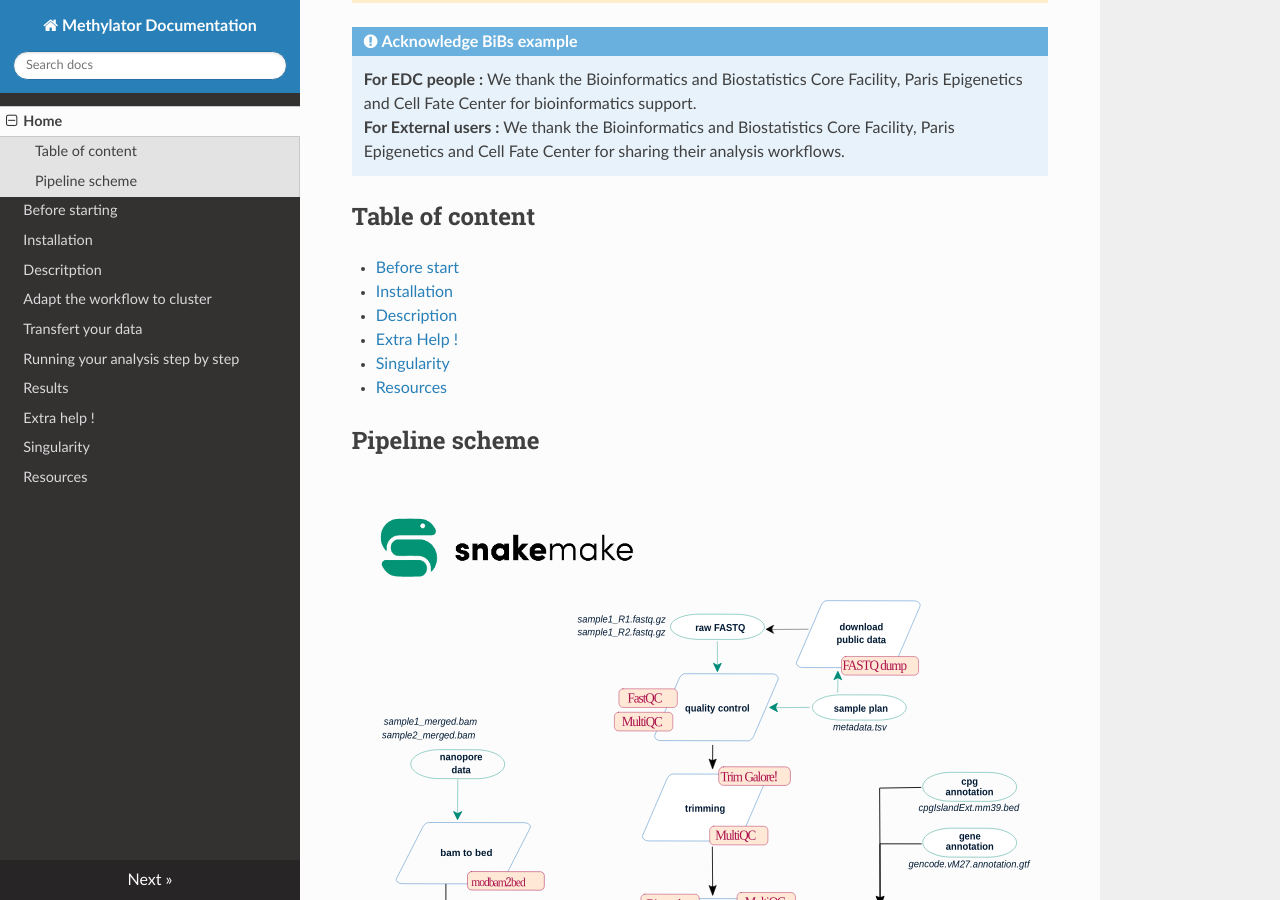
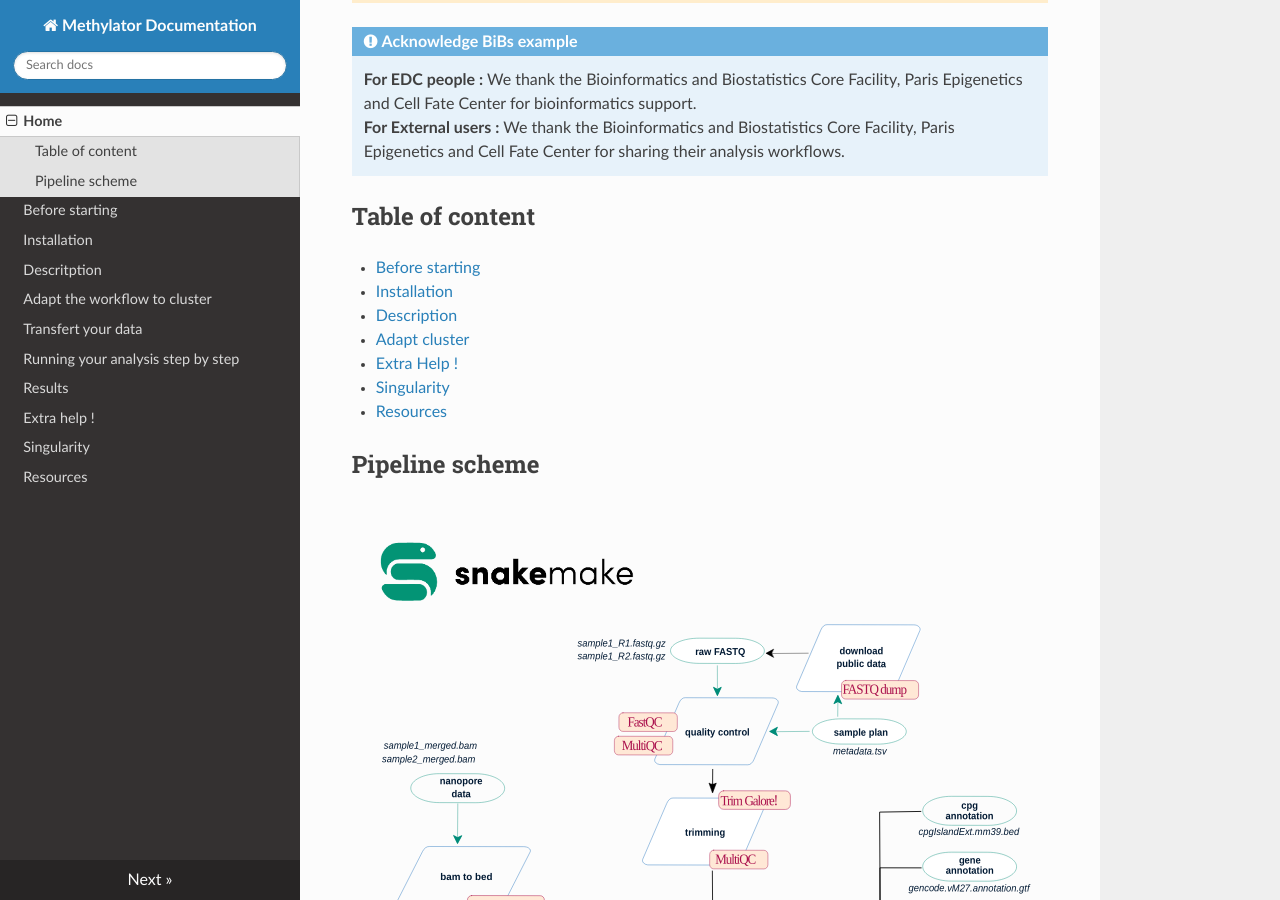
Before and after one commit to parisepigenetics/Methylator-Documentation, an MkDocs documentation site: the page built from docs/index.md, in a window 1280 px wide and 900 px high, scrolled down 451 px. Built offline with MkDocs 1.6.1, drawn with Linux system fonts in a browser that asks for light colours; nearby versions of some CDN libraries.

Commit message:
Update index.md

```diff
--- a/docs/index.md
+++ b/docs/index.md
@@ -13,9 +13,10 @@ Methylator is a complete Snakemake workﬂow to analyse DNA methylation data. Me
     **For External users :** We thank the Bioinformatics and Biostatistics Core Facility, Paris Epigenetics and Cell Fate Center for sharing their analysis workflows.
 
 ## Table of content
-- [Before start](before_start.md)
+- [Before starting](before_start.md)
 - [Installation](installation.md)
 - [Description](description.md)
+- [Adapt cluster](adapt_cluster.md)
 - [Extra Help !](extra_help.md)
 - [Singularity](singularity_image.md)
 - [Resources](resources.md)
```
